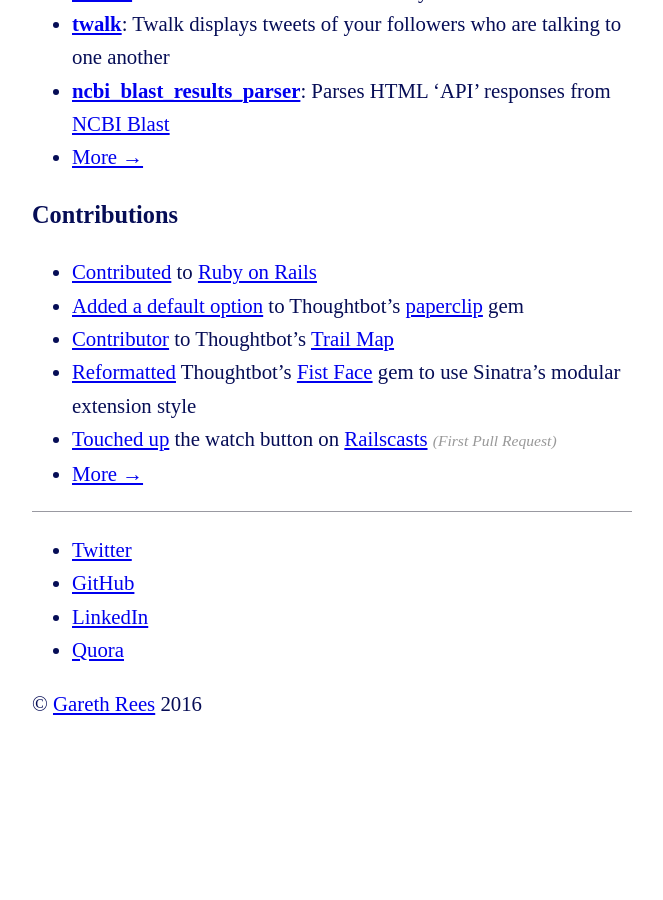
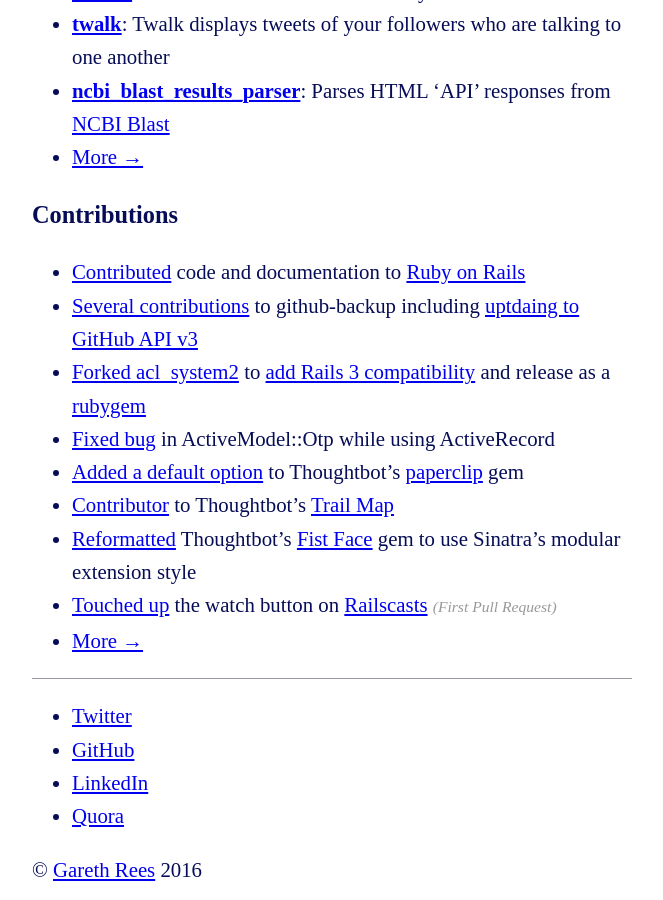
Before and after one commit to garethrees/garethrees.github.com, a Jekyll site: the page built from index.md, in a window 1280 px wide and 900 px high, scrolled down 1563 px. Shown: the whole window, without its empty margins (308-971 px from the left). Built offline with Jekyll 4.4.1, drawn with Linux system fonts in a browser that asks for light colours; before the commit the page ends 2350 px from its top, so only the background shows below that.

Commit message:
Update contributions

```diff
--- a/index.md
+++ b/index.md
@@ -43,7 +43,10 @@
 
 ### Contributions
 
-- [Contributed](http://contributors.rubyonrails.org/contributors/gareth-rees/commits) to [Ruby on Rails](http://rubyonrails.org)
+- [Contributed](http://contributors.rubyonrails.org/contributors/gareth-rees/commits) code and documentation to [Ruby on Rails](http://rubyonrails.org)
+- [Several contributions](https://github.com/ddollar/github-backup/commits?author=garethrees) to github-backup including [uptdaing to GitHub API v3](https://github.com/ddollar/github-backup/pull/8)
+- [Forked acl_system2](https://github.com/boxuk/acl_system2) to [add Rails 3 compatibility](https://github.com/boxuk/acl_system2/pull/5) and release as a [rubygem](https://rubygems.org/gems/acl_system2)
+- [Fixed bug](https://github.com/heapsource/active_model_otp/pull/27) in ActiveModel::Otp while using ActiveRecord
 - [Added a default option](https://github.com/thoughtbot/paperclip/pull/1061) to Thoughtbot's [paperclip](https://github.com/thoughtbot/paperclip) gem
 - [Contributor](https://github.com/thoughtbot/trail-map/graphs/contributors) to Thoughtbot's [Trail Map](https://github.com/thoughtbot/trail-map)
 - [Reformatted](https://github.com/thoughtbot/fistface/pull/2) Thoughtbot's [Fist Face](https://github.com/thoughtbot/fistface) gem to use Sinatra's modular extension style
```
